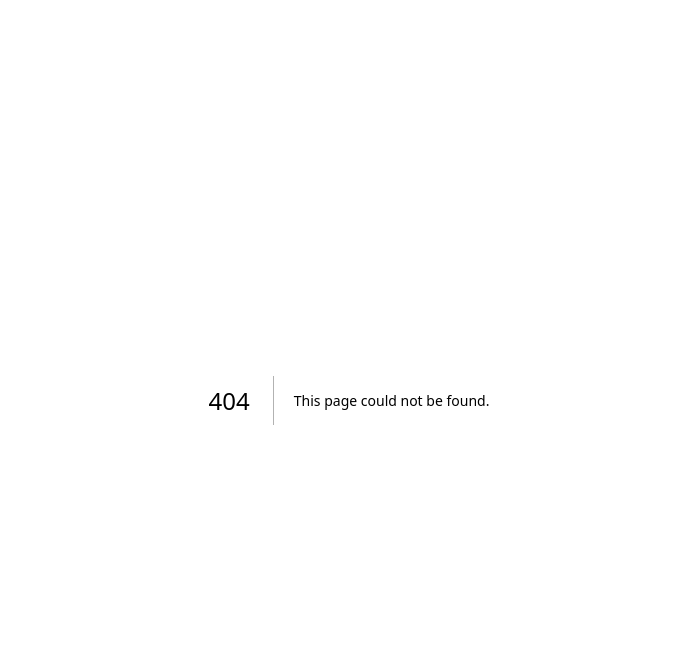
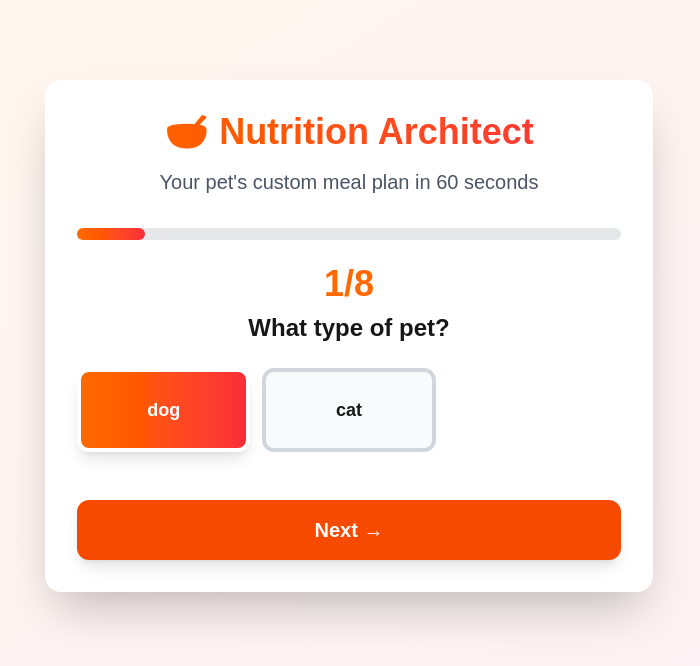
Before and after one commit to nealearendse-droid/vurapet, a Next.js app: page /dashboard/nutrition in a window 1280 px wide. Before the commit this address had no page. Shown: the top 666 px of the page, without its empty margins (291-991 px from the left). Built offline with nearby package versions, Linux system fonts and the light colour scheme.

Commit message:
Finalized Navbar with Nutrition and Food Checker links

```diff
--- /dev/null
+++ b/src/app/dashboard/nutrition/page.tsx
@@ -0,0 +1,11 @@
+import NutritionArchitect from '@/components/NutritionArchitect';
+
+export default function NutritionPage() {
+  return (
+    <main className="min-h-screen bg-gradient-to-br from-orange-50 to-pink-50 py-12">
+      <div className="max-w-4xl mx-auto">
+        <NutritionArchitect />
+      </div>
+    </main>
+  );
+}
--- a/src/components/Navbar.tsx
+++ b/src/components/Navbar.tsx
@@ -2,132 +2,97 @@
 
 import Link from 'next/link';
 import { useRouter } from 'next/navigation';
-import { useState } from 'react';
+import { useEffect, useState } from 'react';
+import { getSupabaseClient } from '@/lib/supabase/client';
 
 export default function Navbar() {
   const router = useRouter();
-  const [menuOpen, setMenuOpen] = useState(false);
+  const [user, setUser] = useState<any>(null);
 
-  const handleLogout = () => {
-    // You can add Supabase logout here later
+  useEffect(() => {
+    const supabase = getSupabaseClient();
+
+    // Check if someone is logged in
+    const getUser = async () => {
+      const { data } = await supabase.auth.getSession();
+      setUser(data.session?.user || null);
+    };
+
+    getUser();
+
+    // Listen for logins and logouts
+    const { data: authListener } = supabase.auth.onAuthStateChange((event, session) => {
+      setUser(session?.user || null);
+    });
+
+    return () => {
+      authListener.subscription.unsubscribe();
+    };
+  }, []);
+
+  const handleLogout = async () => {
+    const supabase = getSupabaseClient();
+    await supabase.auth.signOut();
     router.push('/');
   };
 
   return (
-    <nav className="bg-white shadow-md sticky top-0 z-50">
-      <div className="max-w-6xl mx-auto px-4">
-        <div className="flex justify-between items-center h-16">
+    <nav className="bg-white shadow-md p-4 sticky top-0 z-50">
+      <div className="max-w-6xl mx-auto flex justify-between items-center flex-wrap gap-4">
 
-          {/* Logo */}
-          <Link href="/dashboard" className="flex items-center space-x-2">
-            <span className="text-2xl">🐾</span>
-            <span className="text-xl font-bold text-orange-600">VuraPet</span>
+        {/* LEFT SIDE: Logo */}
+        <Link href="/" className="text-2xl font-bold text-orange-600 flex items-center gap-2">
+          🐾 VuraPet
         </Link>
 
-          {/* Desktop Menu (bigger screens) */}
-          <div className="hidden md:flex items-center space-x-4">
-            <Link
-              href="/dashboard"
-              className="text-gray-700 hover:text-orange-600 px-3 py-2"
-            >
-              Dashboard
+        {/* MIDDLE: App Links */}
+        <div className="flex gap-4 items-center flex-wrap justify-center">
+          {user && (
+            <>
+              <Link href="/dashboard" className="text-gray-600 hover:text-orange-600 font-medium">
+                🏠 Dashboard
               </Link>
 
+              {/* NEW: Nutrition Plan Link */}
               <Link
-              href="/pets/new"
-              className="text-gray-700 hover:text-orange-600 px-3 py-2"
+                href="/dashboard/nutrition"
+                className="bg-orange-50 text-orange-700 px-4 py-2 rounded-lg font-bold hover:bg-orange-100 border-2 border-orange-200 transition shadow-sm"
               >
-              Add Pet
+                🥗 Nutrition Plan
               </Link>
 
-            {/* The NEW Food Checker link */}
+              {/* NEW: Food Checker Link */}
               <Link
                 href="/pets/safe-food"
-              className="bg-green-600 text-white px-4 py-2 rounded-lg hover:bg-green-700 flex items-center space-x-1"
+                className="bg-green-50 text-green-700 px-4 py-2 rounded-lg font-bold hover:bg-green-100 border-2 border-green-200 transition shadow-sm"
               >
-              <span>🍖</span>
-              <span>Food Checker</span>
+                🍖 Food Checker
               </Link>
+            </>
+          )}
+        </div>
 
+        {/* RIGHT SIDE: Login / Logout */}
+        <div className="flex gap-3 items-center">
+          {user ? (
             <button
               onClick={handleLogout}
-              className="text-gray-500 hover:text-red-600 px-3 py-2"
+              className="px-4 py-2 text-red-600 font-medium hover:bg-red-50 rounded-md transition"
             >
               Logout
             </button>
+          ) : (
+            <>
+              <Link href="/auth/login" className="px-4 py-2 text-gray-600 font-medium hover:text-orange-600 transition">
+                Login
+              </Link>
+              <Link href="/auth/signup" className="px-4 py-2 bg-orange-600 text-white font-medium rounded-md hover:bg-orange-700 transition shadow-sm">
+                Sign Up Free
+              </Link>
+            </>
+          )}
         </div>
 
-          {/* Mobile Menu Button (hamburger icon) */}
-          <button
-            onClick={() => setMenuOpen(!menuOpen)}
-            className="md:hidden p-2 text-gray-600 hover:text-orange-600"
-          >
-            <svg
-              className="w-6 h-6"
-              fill="none"
-              stroke="currentColor"
-              viewBox="0 0 24 24"
-            >
-              {menuOpen ? (
-                // X icon (close)
-                <path
-                  strokeLinecap="round"
-                  strokeLinejoin="round"
-                  strokeWidth={2}
-                  d="M6 18L18 6M6 6l12 12"
-                />
-              ) : (
-                // Hamburger icon (menu)
-                <path
-                  strokeLinecap="round"
-                  strokeLinejoin="round"
-                  strokeWidth={2}
-                  d="M4 6h16M4 12h16M4 18h16"
-                />
-              )}
-            </svg>
-          </button>
-        </div>
-
-        {/* Mobile Menu (dropdown for phones) */}
-        {menuOpen && (
-          <div className="md:hidden pb-4 space-y-2">
-            <Link
-              href="/dashboard"
-              className="block text-gray-700 hover:bg-orange-100 px-4 py-2 rounded-lg"
-              onClick={() => setMenuOpen(false)}
-            >
-              🏠 Dashboard
-            </Link>
-
-            <Link
-              href="/pets/new"
-              className="block text-gray-700 hover:bg-orange-100 px-4 py-2 rounded-lg"
-              onClick={() => setMenuOpen(false)}
-            >
-              ➕ Add Pet
-            </Link>
-
-            {/* The NEW Food Checker link (mobile) */}
-            <Link
-              href="/pets/safe-food"
-              className="block bg-green-600 text-white px-4 py-2 rounded-lg text-center"
-              onClick={() => setMenuOpen(false)}
-            >
-              🍖 Food Checker
-            </Link>
-
-            <button
-              onClick={() => {
-                setMenuOpen(false);
-                handleLogout();
-              }}
-              className="block w-full text-left text-red-600 hover:bg-red-100 px-4 py-2 rounded-lg"
-            >
-              🚪 Logout
-            </button>
-          </div>
-        )}
       </div>
     </nav>
   );
--- a/src/components/NutritionArchitect.tsx
+++ b/src/components/NutritionArchitect.tsx
@@ -1,96 +1,216 @@
 'use client';
 
-import { useMemo, useState } from 'react';
+import { useState } from 'react';
 
-function calcDailyCalories(species: string, weightKg: number, activity: string) {
-  // simple + safe estimate (not medical advice)
-  const isCat = species.toLowerCase().includes('cat');
+const brandsByBudget = {
+  budget: ['Bobtail', 'Husky', 'Classic'],
+  mid: ['Montego', 'Jock', 'Canine Cuisine', 'Vondis'],
+  premium: ['Acana', 'Orijen', 'Royal Canin', 'Hill\'s Science Diet']
+};
 
-  // RER (Resting Energy Requirement)
-  const rer = 70 * Math.pow(weightKg, 0.75);
+const breedNotes = {
+  'Labrador': 'Large breed - needs glucosamine for joints',
+  'Boerboel': 'Giant breed - watch calcium levels to prevent hip dysplasia',
+  'Rottweiler': 'Powerful breed - needs strong protein for muscle maintenance',
+  'German Shepherd': 'Active breed - prone to digestive issues, choose sensitive formulas',
+  'Bulldog': 'Brachycephalic - needs sensitive stomach formula',
+  'Chihuahua': 'Small breed - needs small kibble, high metabolism',
+  'Maltese': 'Small breed - prone to tear staining, needs Omega-3',
+  'Persian': 'Long hair - needs Omega-3 for coat health',
+  'Siamese': 'Active cat - needs high protein',
+  'Domestic Shorthair': 'Average needs - good quality mid-range food'
+};
 
-  // Very simplified multipliers
-  let multiplier = isCat ? 1.2 : 1.6;
-  if (activity === 'low') multiplier = isCat ? 1.0 : 1.2;
-  if (activity === 'normal') multiplier = isCat ? 1.2 : 1.6;
-  if (activity === 'high') multiplier = isCat ? 1.4 : 2.0;
+export default function NutritionArchitect() {
+  const [step, setStep] = useState(1);
+  const [petType, setPetType] = useState<'dog' | 'cat'>('dog');
+  const [breed, setBreed] = useState('');
+  const [age, setAge] = useState('');
+  const [weight, setWeight] = useState('');
+  const [activity, setActivity] = useState('');
+  const [healthIssues, setHealthIssues] = useState('');
+  const [budget, setBudget] = useState('mid');
+  const [treats, setTreats] = useState('');
+  const [results, setResults] = useState<any>(null);
 
-  return Math.round(rer * multiplier);
-}
+  const calculateDailyCalories = () => {
+    const kg = parseFloat(weight) || 0;
+    const factor = activity === 'high' ? 1.8 : activity === 'low' ? 1.2 : 1.6;
+    return Math.round(kg * 30 * factor * (petType === 'dog' ? 1 : 1.2));
+  };
 
-export default function NutritionArchitect({
-  species,
-  latestWeightKg,
-}: {
-  species: string;
-  latestWeightKg: number | null;
-}) {
-  const [activity, setActivity] = useState<'low' | 'normal' | 'high'>('normal');
-  const [manualWeight, setManualWeight] = useState<string>('');
+  const generatePlan = () => {
+    const calories = calculateDailyCalories();
+    const grams = Math.round(calories / 4); // Average kibble ~400 kcal/100g
+    const meals = Math.floor(grams / 2); // 2 meals per day
+    const recommendedBrands = brandsByBudget[budget as keyof typeof brandsByBudget];
+    const note = breedNotes[breed as keyof typeof breedNotes] || '';
 
-  const weightToUse = useMemo(() => {
-    const manual = Number(manualWeight);
-    if (manualWeight && !Number.isNaN(manual) && manual > 0) return manual;
-    return latestWeightKg;
-  }, [manualWeight, latestWeightKg]);
+    const plan = {
+      dailyCalories: calories,
+      dailyGrams: grams,
+      mealsPerDay: 2,
+      gramsPerMeal: Math.round(grams / 2),
+      brands: recommendedBrands,
+      note
+    };
 
-  const calories = useMemo(() => {
-    if (!weightToUse) return null;
-    return calcDailyCalories(species, weightToUse, activity);
-  }, [species, weightToUse, activity]);
+    setResults(plan);
+    setStep(99); // Final result step
+  };
+
+  const questions = [
+    { num: 1, question: "What type of pet?", options: ['dog', 'cat'], state: petType, setter: setPetType },
+    { num: 2, question: "Breed? (type most common)", state: breed, setter: setBreed, placeholder: 'Labrador, Boerboel, Persian...' },
+    { num: 3, question: "Age in years?", state: age, setter: setAge, placeholder: '3' },
+    { num: 4, question: "Weight in kg?", state: weight, setter: setWeight, placeholder: '25' },
+    { num: 5, question: "Activity level?", options: ['low (couch potato)', 'medium', 'high (working dog)'], state: activity, setter: setActivity },
+    { num: 6, question: "Health issues?", state: healthIssues, setter: setHealthIssues, placeholder: 'Diabetes, allergies, none...' },
+    { num: 7, question: "Budget per month for food?", options: ['R200-500 (budget)', 'R500-1000 (mid)', 'R1000+ (premium)'], state: budget, setter: setBudget },
+    { num: 8, question: "Daily treats? (g)", state: treats, setter: setTreats, placeholder: '20' }
+  ];
+
+  const nextStep = () => {
+    if (step < 8) {
+      setStep(step + 1);
+    } else {
+      generatePlan();
+    }
+  };
+
+  const prevStep = () => {
+    if (step > 1) setStep(step - 1);
+  };
 
   return (
-    <div className="bg-white border border-gray-200 rounded-2xl p-6 shadow-sm">
-      <h2 className="text-xl font-bold mb-2">🍎 Nutrition Architect</h2>
-      <p className="text-sm text-gray-600 mb-4">
-        This gives a daily calorie estimate. Always confirm with your vet.
-      </p>
-
-      <div className="grid grid-cols-1 md:grid-cols-3 gap-3 mb-4">
-        <div className="md:col-span-1">
-          <label className="block text-sm font-medium text-gray-700 mb-1">Activity level</label>
-          <select
-            className="w-full border rounded-lg p-2"
-            value={activity}
-            onChange={(e) => setActivity(e.target.value as any)}
-          >
-            <option value="low">Low (lazy day)</option>
-            <option value="normal">Normal</option>
-            <option value="high">High (very active)</option>
-          </select>
+    <div className="max-w-2xl mx-auto p-8">
+      <div className="bg-white rounded-2xl shadow-2xl p-8 mb-8">
+        <div className="text-center mb-8">
+          <h1 className="text-4xl font-bold bg-gradient-to-r from-orange-500 to-red-500 bg-clip-text text-transparent mb-4">
+            🥣 Nutrition Architect
+          </h1>
+          <p className="text-xl text-gray-600">Your pet's custom meal plan in 60 seconds</p>
         </div>
 
-        <div className="md:col-span-2">
-          <label className="block text-sm font-medium text-gray-700 mb-1">
-            Weight to use (kg) — optional
-          </label>
-          <input
-            className="w-full border rounded-lg p-2"
-            value={manualWeight}
-            onChange={(e) => setManualWeight(e.target.value)}
-            placeholder={
-              latestWeightKg
-                ? `Leave empty to use latest: ${latestWeightKg.toFixed(1)} kg`
-                : 'Enter a weight (no weights logged yet)'
-            }
-            inputMode="decimal"
-          />
-        </div>
-      </div>
+        {step < 99 ? (
+          <div className="space-y-6">
+            {/* Progress */}
+            <div className="flex bg-gray-200 rounded-full h-3">
+              <div className="bg-gradient-to-r from-orange-500 to-red-500 h-3 rounded-full transition-all"
+                   style={{ width: `${(step / 8) * 100}%` }} />
+            </div>
 
-      <div className="bg-blue-50 rounded-xl p-4">
-        <div className="text-sm text-blue-800">Estimated daily calories</div>
-        {calories === null ? (
-          <div className="text-gray-600 mt-1">
-            Add a weight (in Weight Tracker) or type a weight above.
+            {/* Current Question */}
+            <div>
+              <div className="text-center mb-6">
+                <span className="text-4xl font-bold text-orange-500">{step}/8</span>
+                <h2 className="text-2xl font-bold mt-2 mb-4">{questions[step - 1].question}</h2>
+              </div>
+
+              {questions[step - 1].options ? (
+                <div className="grid md:grid-cols-3 gap-3">
+                  {questions[step - 1].options.map((option, idx) => (
+                    <button
+                      key={idx}
+                      onClick={() => questions[step - 1].setter!(option)}
+                      className={`p-6 rounded-xl border-4 font-bold text-lg transition-all ${
+                        questions[step - 1].state === option
+                          ? 'bg-gradient-to-r from-orange-500 to-red-500 text-white shadow-lg'
+                          : 'bg-gray-50 border-gray-300 hover:border-orange-300 hover:shadow-md'
+                      }`}
+                    >
+                      {option}
+                    </button>
+                  ))}
+                </div>
+              ) : (
+                <input
+                  type="text"
+                  placeholder={questions[step - 1].placeholder}
+                  className="w-full p-6 border-2 border-gray-300 rounded-xl text-xl font-bold text-black text-center focus:border-orange-500 focus:outline-none"
+                  value={questions[step - 1].state as string}
+                  onChange={(e) => questions[step - 1].setter!(e.target.value)}
+                />
+              )}
+            </div>
+
+            {/* Navigation */}
+            <div className="flex gap-4 pt-6">
+              {step > 1 && (
+                <button
+                  onClick={prevStep}
+                  className="flex-1 p-4 font-bold text-gray-500 border-2 border-gray-300 rounded-xl hover:bg-gray-50"
+                >
+                  ← Back
+                </button>
+              )}
+              <button
+                onClick={nextStep}
+                className={`flex-1 p-4 font-bold text-xl rounded-xl shadow-lg transition-all ${
+                  step === 8
+                    ? 'bg-gradient-to-r from-orange-500 to-red-500 text-white hover:shadow-2xl'
+                    : 'bg-orange-600 text-white hover:bg-orange-700'
+                }`}
+              >
+                {step === 8 ? 'Generate My Plan!' : 'Next →'}
+              </button>
+            </div>
           </div>
         ) : (
-          <div className="text-3xl font-extrabold text-blue-700 mt-1">{calories} kcal/day</div>
+          <div className="text-center">
+            <h2 className="text-3xl font-bold mb-8">🥗 Your Custom Meal Plan</h2>
+
+            <div className="bg-gradient-to-r from-green-400 to-blue-500 p-8 rounded-2xl text-white mb-8 shadow-2xl">
+              <h3 className="text-4xl font-bold mb-4">🐕 {breed} ({petType})</h3>
+              <p className="text-xl mb-2">Age: {age} yrs | Weight: {weight}kg</p>
+              {results?.note && <p className="text-lg mb-6 italic">💡 {results.note}</p>}
+            </div>
+
+            <div className="grid md:grid-cols-2 gap-6 mb-8">
+              <div className="bg-orange-50 p-6 rounded-xl">
+                <h4 className="text-2xl font-bold text-orange-700 mb-4">📊 Daily Needs</h4>
+                <div className="space-y-3 text-lg">
+                  <div><span className="font-bold">Calories:</span> {results?.dailyCalories} kcal</div>
+                  <div><span className="font-bold">Total Food:</span> {results?.dailyGrams}g</div>
+                  <div><span className="font-bold">Meals:</span> {results?.mealsPerDay} × {results?.gramsPerMeal}g</div>
+                  {parseInt(treats) > 0 && (
+                    <div><span className="font-bold">Treats:</span> {treats}g (reduce main meals by 10%)</div>
+                  )}
+                </div>
+              </div>
+
+              <div className="bg-green-50 p-6 rounded-xl">
+                <h4 className="text-2xl font-bold text-green-700 mb-4">🥬 Recommended Brands ({budget})</h4>
+                <ul className="space-y-2">
+                  {results?.brands.map((brand: string, idx: number) => (
+                    <li key={idx} className="bg-white p-3 rounded-lg shadow-sm">
+                      {brand}
+                      <span className="ml-2 text-sm text-gray-500">(Checkers, Pick n Pay)</span>
+                    </li>
+                  ))}
+                </ul>
+              </div>
+            </div>
+
+            <div className="bg-blue-50 p-6 rounded-xl mb-8">
+              <h4 className="text-xl font-bold text-blue-800 mb-4">💡 Tips for {breed}</h4>
+              <ul className="space-y-2 text-sm">
+                <li>• Feed at the same times daily</li>
+                <li>• Fresh water always available</li>
+                {healthIssues && <li>• Special needs: {healthIssues}</li>}
+                <li>• Treats should be &lt;10% of daily calories</li>
+                <li>• Weigh monthly and adjust portions</li>
+              </ul>
+            </div>
+
+            <button
+              onClick={() => { setStep(1); setResults(null); }}
+              className="w-full bg-gradient-to-r from-orange-500 to-red-500 text-white font-bold py-4 px-8 rounded-xl text-xl hover:shadow-2xl transition-all"
+            >
+              🔄 Generate New Plan
+            </button>
+          </div>
         )}
-        <div className="text-xs text-gray-500 mt-2">
-          Not a diagnosis or medical advice. If your pet has illness, pregnancy, or is a puppy/kitten,
-          the correct target may differ.
-        </div>
       </div>
     </div>
   );
```
Lines whose indentation alone changed are shown as unchanged.
